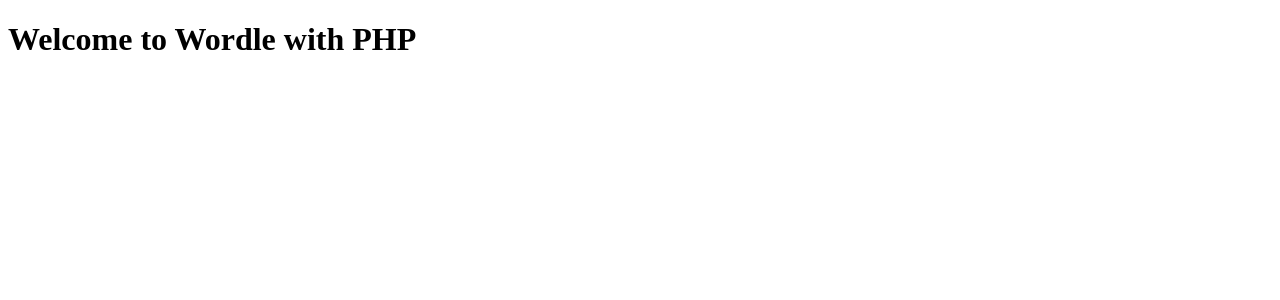
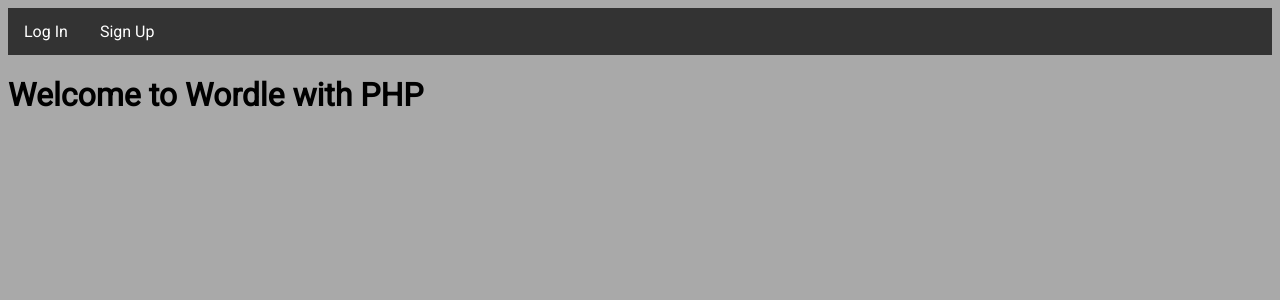
Before and after one commit to kayyon/Web-Programming-Project-2, a PHP site: page /project2.php in a window 1280 px wide. Shown: the top 300 px of the page. Run offline with PHP 8.4, Linux system fonts and the light colour scheme.

Commit message:
header, footer, login, signup php files and some styling

```diff
--- /dev/null
+++ b/footer.php
@@ -0,0 +1,3 @@
+</body>
+
+</html>
--- /dev/null
+++ b/header.php
@@ -0,0 +1,25 @@
+<!DOCTYPE html>
+<html lang="en">
+
+<head>
+    <meta charset="UTF-8">
+    <meta http-equiv="X-UA-Compatible" content="IE=edge">
+    <meta name="viewport" content="width=device-width, initial-scale=1.0">
+    <title>Wordle with PHP</title>
+    <link rel="stylesheet" href="./static/style.css">
+    <link href="https://fonts.googleapis.com/css2?family=Roboto&display=swap" rel="stylesheet">
+</head>
+
+<body>
+
+    <div>
+        <nav>
+            <div class="wrapper">
+                <a href="project2.php"></a>
+                <ul class="nav-list">
+                    <li><a href="login.php">Log In</a></li>
+                    <li><a href="signup.php">Sign Up</a></li>
+                </ul>
+            </div>
+        </nav>
+    </div>
--- a/project2.php
+++ b/project2.php
@@ -1,17 +1,10 @@
-<!DOCTYPE html>
-<html lang="en">
+<?php
+include_once 'header.php';
+?>
 
-<head>
-    <meta charset="UTF-8">
-    <meta http-equiv="X-UA-Compatible" content="IE=edge">
-    <meta name="viewport" content="width=device-width, initial-scale=1.0">
-    <title>Wordle with PHP</title>
-</head>
+<h1>Welcome to Wordle with PHP</h1>
 
-<body>
-    <h1>Welcome to Wordle with PHP</h1>
 
-    <php? ?>
-</body>
-
-</html>
+<?php
+include_once 'footer.php';
+?>
--- a/static/style.css
+++ b/static/style.css
@@ -0,0 +1,27 @@
+ul {
+    list-style-type: none;
+    margin: 0;
+    padding: 0;
+    overflow: hidden;
+    background-color: #333;
+}
+
+li {
+    float: left;
+}
+
+li a {
+    display: block;
+    color: white;
+    text-align: center;
+    padding: 14px 16px;
+    text-decoration: none;
+}
+
+li a:hover {
+    background-color: #111;
+}
+html {
+    background-color: darkgrey;
+    font-family: 'Roboto', sans-serif;
+}
```
Also changed, not shown: login.php (added, +17 -0 lines), signup.php (added, +17 -0 lines), 1 other file.
